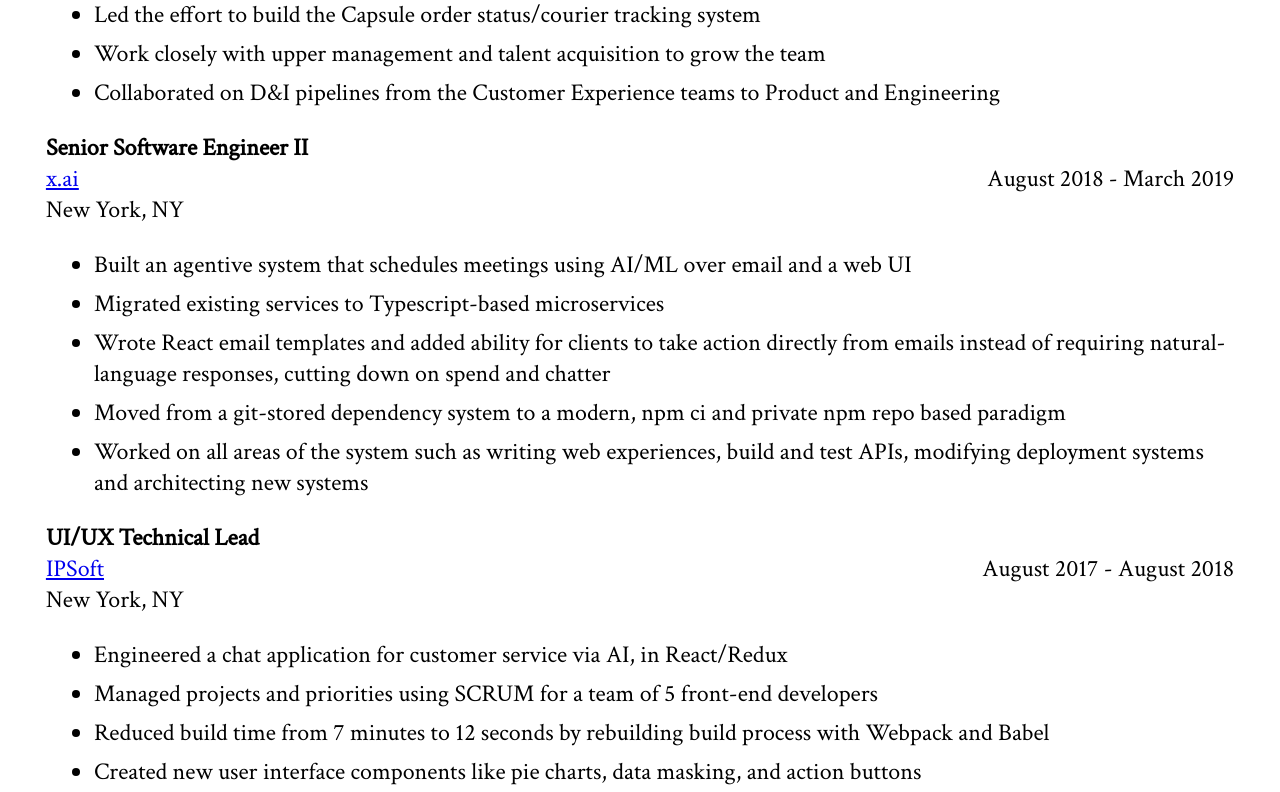
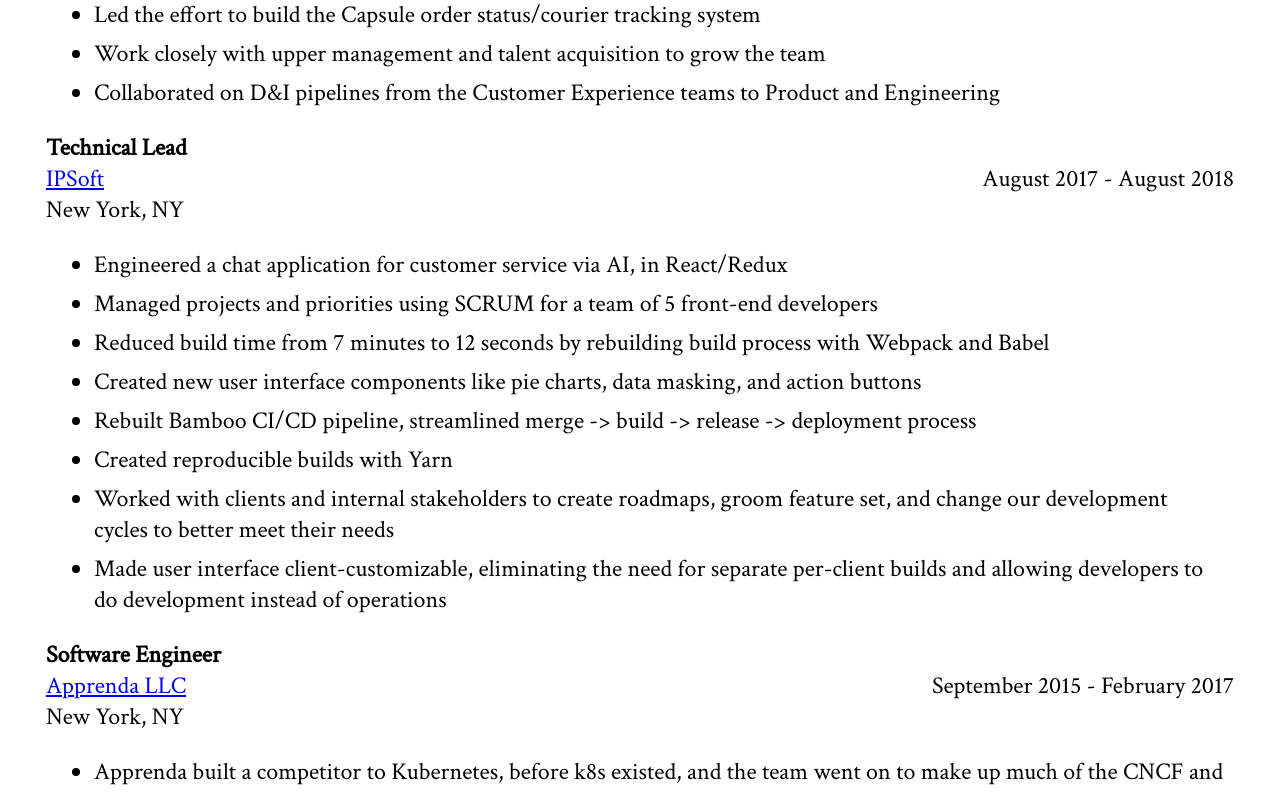
Before and after one commit to jb-reefer/resume-nextjs, a Next.js app: page / in a window 1280 px wide. Shown: the part 1100-1892 px from the top of the page. Built offline with nearby package versions, Linux system fonts and the light colour scheme.

Commit message:
removed short experience, fixup

```diff
--- a/data.ts
+++ b/data.ts
@@ -22,7 +22,7 @@
     company: "Capsule",
     website: "https://capsule.com",
     city: "New York, NY",
-    role: "Engineering Manager",
+    role: "Software Engineering Manager",
     from: "April 2019",
     to: "May 2022",
     bulletPoints: [
@@ -37,25 +37,10 @@
     ],
   },
   {
-    company: "x.ai",
-    website: "https://x.ai",
-    city: "New York, NY",
-    role: "Senior Software Engineer II",
-    from: "August 2018",
-    to: "March 2019",
-    bulletPoints: [
-      "Built an agentive system that schedules meetings using AI/ML over email and a web UI",
-      "Migrated existing services to Typescript-based microservices",
-      "Wrote React email templates and added ability for clients to take action directly from emails instead of requiring natural-language responses, cutting down on spend and chatter",
-      "Moved from a git-stored dependency system to a modern, npm ci and private npm repo based paradigm",
-      "Worked on all areas of the system such as writing web experiences, build and test APIs, modifying deployment systems and architecting new systems",
-    ],
-  },
-  {
     company: "IPSoft",
     website: "https://www.ipsoft.com",
     city: "New York, NY",
-    role: "UI/UX Technical Lead",
+    role: "Technical Lead",
     from: "August 2017",
     to: "August 2018",
     bulletPoints: [
```
